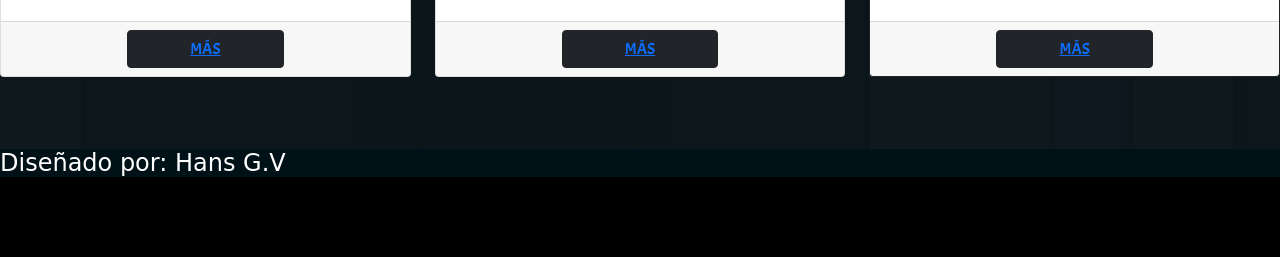
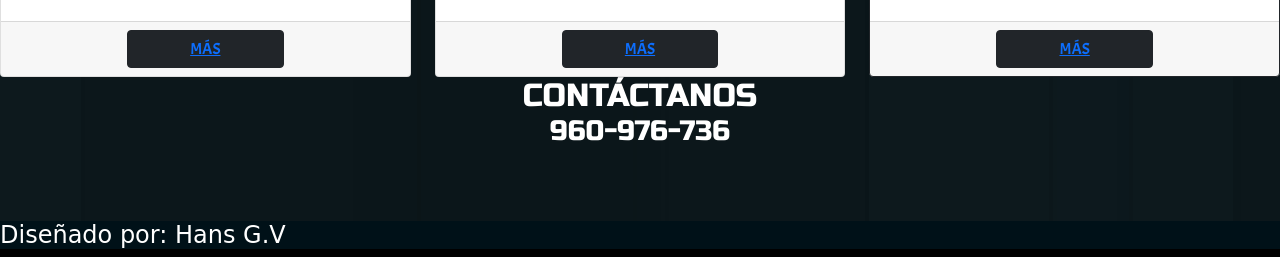
Before and after one commit to MELIOtok/INFLUWORD, a plain HTML site: page index.html in a window 1280 px wide. Shown: the part 1443-1700 px from the top of the page. Before the commit the page ends 1628 px from the top, so only its background shows below. Drawn offline with nearby package versions, Linux system fonts and the light colour scheme; a web font is replaced by a local one.

Commit message:
Update index.html

```diff
--- a/index.html
+++ b/index.html
@@ -139,7 +139,13 @@
 
 
 
+   <h2 style="color: white; margin: auto; text-align: center; font-family: 'Russo One', sans-serif; ">
+            CONTÁCTANOS
+        </h2>
 
+     <h3 style="color: white; margin: auto; text-align: center; font-family: 'Russo One', sans-serif; ">
+            960-976-736
+        </h3>
 
 
 
```
